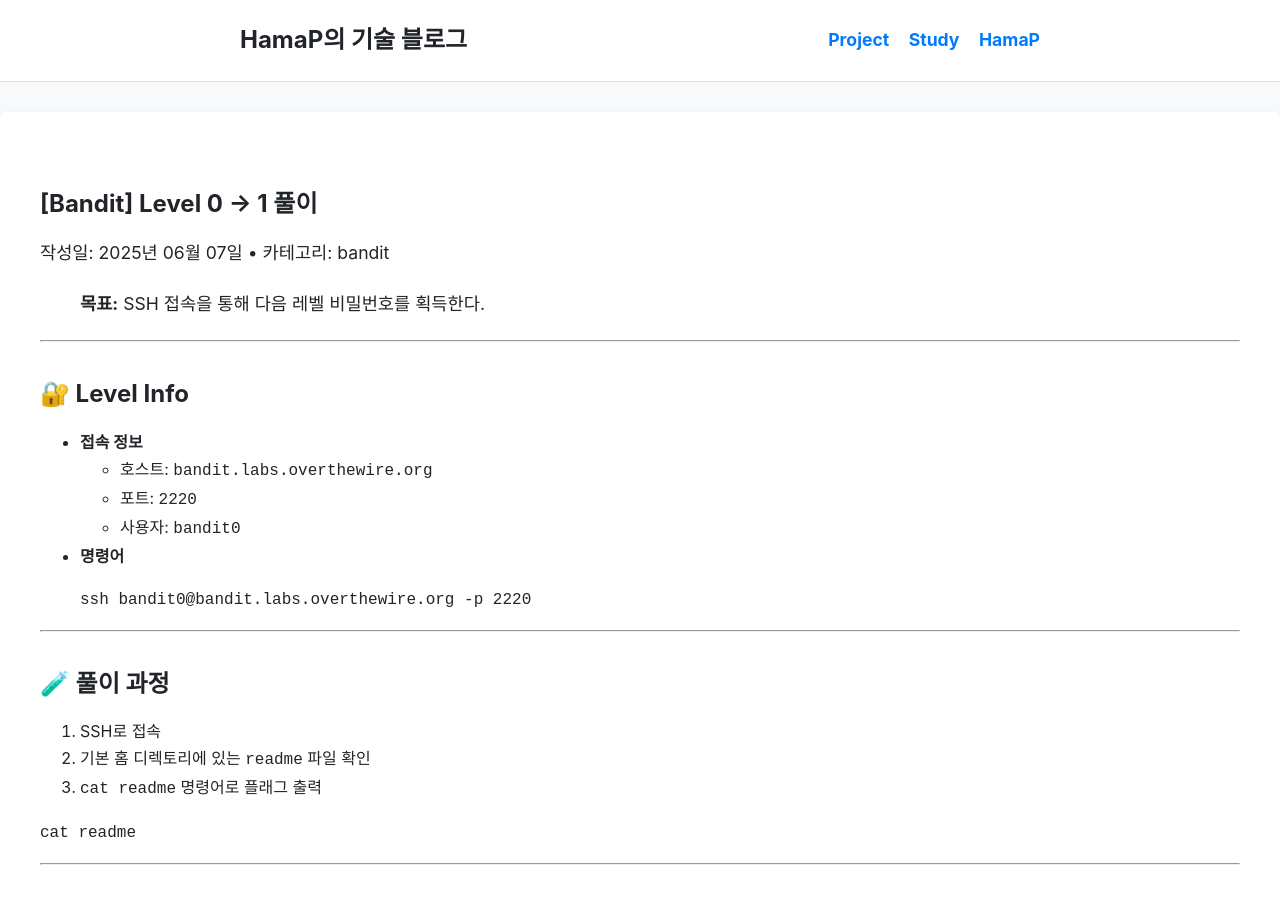
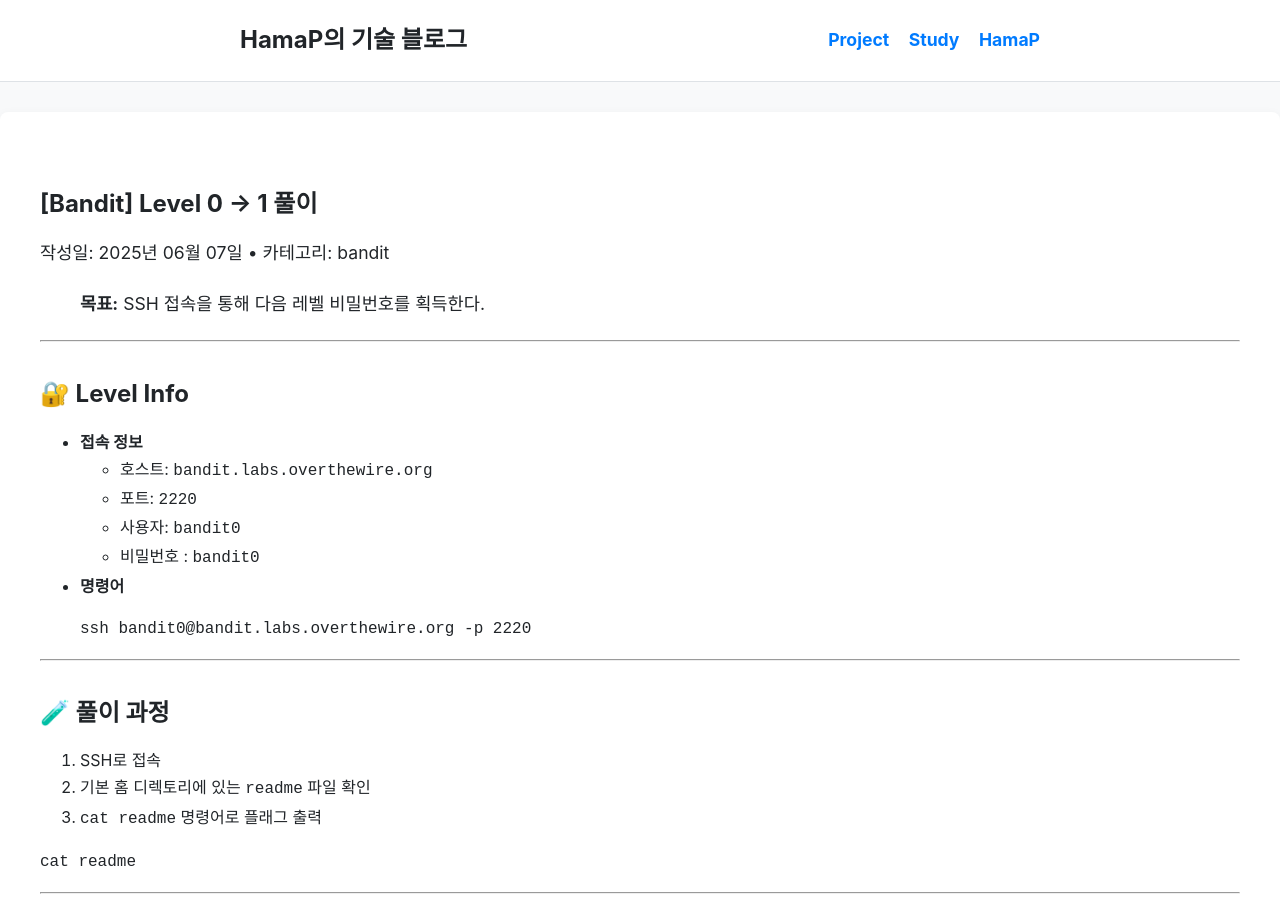
Before and after one commit to HamaP0/HamaP0.github.io, a Jekyll site: the page built from _posts/2025-06-07-bandit-level0-1.md, in a window 1280 px wide and 900 px high. Built offline with Jekyll 4.4.1, drawn with Linux system fonts in a browser that asks for light colours; some web fonts are replaced.

Commit message:
Update 2025-06-07-bandit-level0-1.md

````diff
--- a/_posts/2025-06-07-bandit-level0-1.md
+++ b/_posts/2025-06-07-bandit-level0-1.md
@@ -16,6 +16,7 @@ tags: [overthewire, bandit, ssh]
   - 호스트: `bandit.labs.overthewire.org`
   - 포트: `2220`
   - 사용자: `bandit0`
+  - 비밀번호 : `bandit0`
 
 - **명령어**
 ```bash
````
